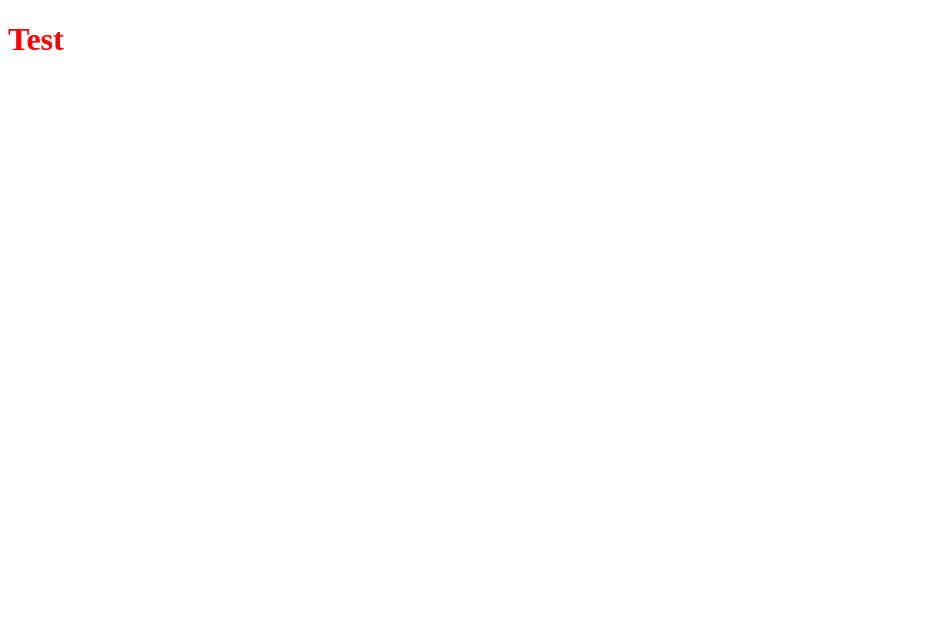
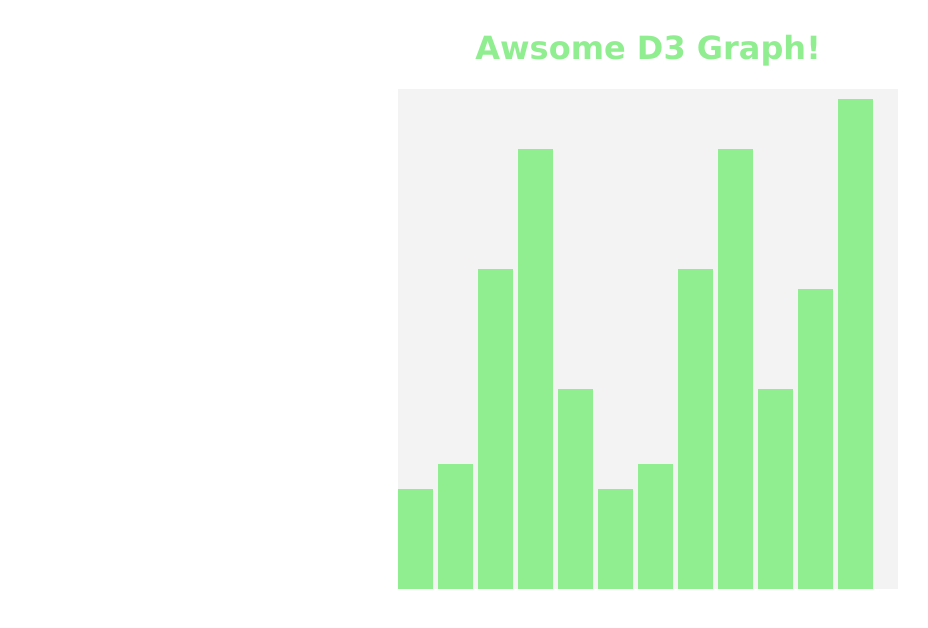
Before and after one commit to malinowskil123/d3-chart, a plain HTML site: page index.html in a window 1280 px wide. Shown: the whole page, without its empty margins (0-928 px from the left). Drawn offline with nearby package versions, Linux system fonts and the light colour scheme.

Commit message:
graph is working

```diff
--- a/index.css
+++ b/index.css
@@ -0,0 +1,7 @@
+.container {
+  width: 100%;
+  display: flex;
+  justify-content: center;
+  align-items: center;
+  text-align: center;
+}
--- a/index.html
+++ b/index.html
@@ -7,7 +7,9 @@
     <title>D3 Chart</title>
   </head>
   <body>
-    <h1>Test</h1>
+    <div id="container">
+      <div id="chart"></div>
+    </div>
   </body>
   <script src="https://d3js.org/d3.v4.min.js"></script>
   <script src="index.js" type="text/javascript"></script>
--- a/index.js
+++ b/index.js
@@ -1 +1,30 @@
-d3.select('h1').style('color', 'red')
+d3.select('body').attr('class', 'container')
+
+d3.select('#container')
+  .insert('h1', ':first-child') //append would add it to the bottom of the graph
+  .text('Awsome D3 Graph!')
+  .style('color', 'lightgreen')
+  .style('font-family', 'verdana')
+
+let myData = [100, 125, 320, 440, 200, 100, 125, 320, 440, 200, 300, 490],
+  width = 500,
+  height = 500,
+  barWidth = 35,
+  barOffset = 5
+let myChart = d3
+  .select('#chart')
+  .append('svg')
+  .attr('width', width)
+  .attr('height', height)
+  .style('background', '#f3f3f3')
+  .selectAll('rect')
+  .data(myData)
+  .enter()
+  .append('rect')
+  .style('fill', 'lightgreen')
+  .attr('width', barWidth)
+  .attr('height', d => d)
+  .attr('x', (data, index) => {
+    return index * (barWidth + barOffset)
+  })
+  .attr('y', data => height - data)
```
